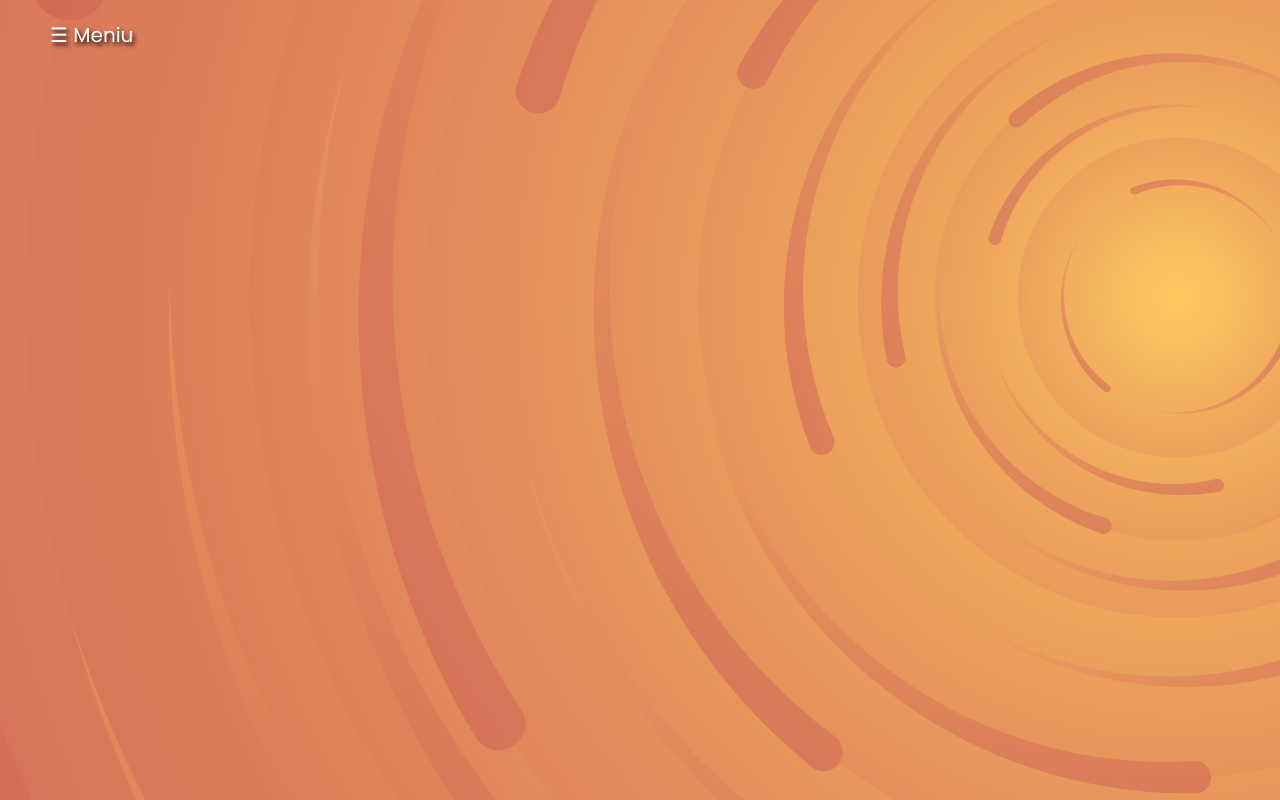
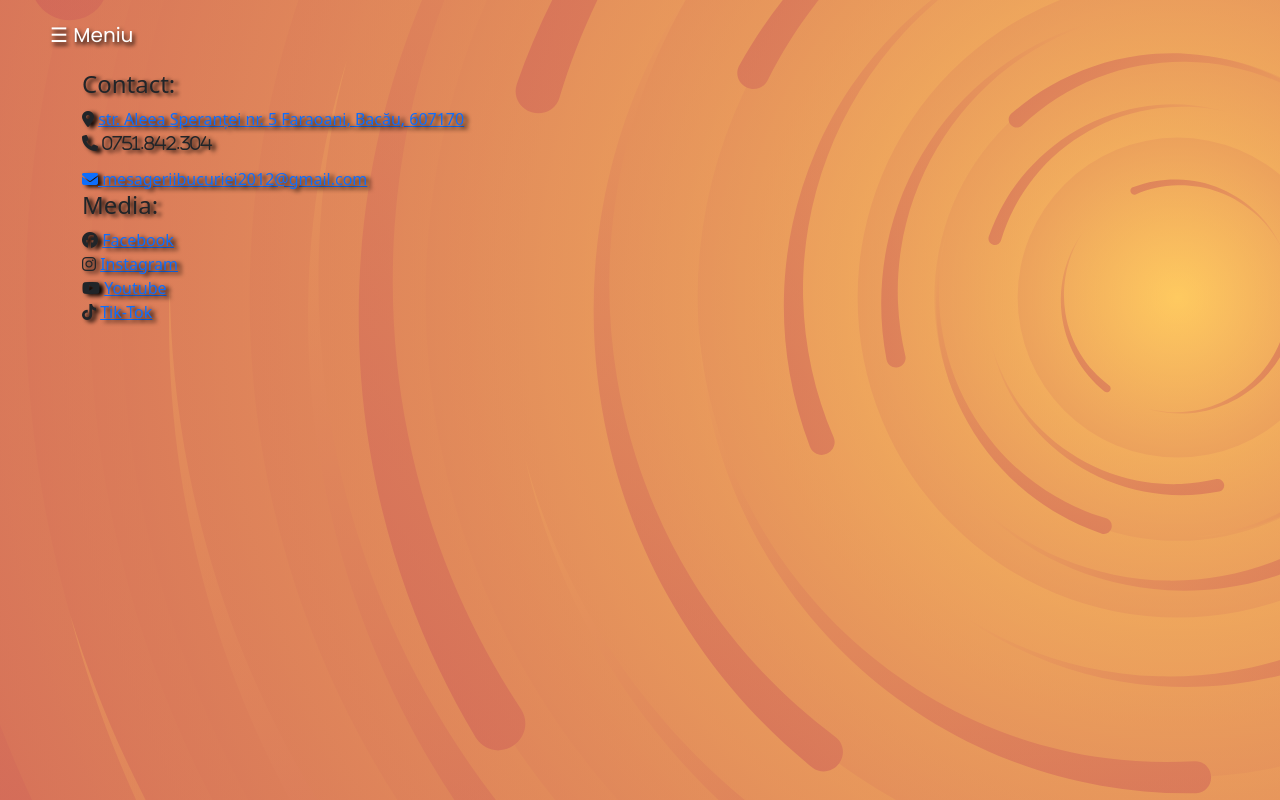
Before and after one commit to iulianduma/FR-IOC-ECHIPA1, a plain HTML site: page Proiect IOC/contact.html in a window 1280 px wide. Drawn offline with nearby package versions, Linux system fonts and the light colour scheme; a web font is replaced by a local one.

Commit message:
Add files via upload
pagina contact gata

```diff
--- a/Proiect IOC/contact.html
+++ b/Proiect IOC/contact.html
@@ -9,6 +9,7 @@
         <link rel="stylesheet" type="text/css" href="css/index.css">
         <link rel="stylesheet" type="text/css" href="css/contact.css">
 
+        <link rel="stylesheet" href="https://cdnjs.cloudflare.com/ajax/libs/font-awesome/6.6.0/css/all.min.css" integrity="sha512-Kc323vGBEqzTmouAECnVceyQqyqdsSiqLQISBL29aUW4U/M7pSPA/gEUZQqv1cwx4OnYxTxve5UMg5GT6L4JJg==" crossorigin="anonymous" referrerpolicy="no-referrer" />
         <link rel="icon" href="imagini/favicon.ico" type="image/x-icon">
         <link href="https://cdn.jsdelivr.net/npm/bootstrap@5.0.2/dist/css/bootstrap.min.css" rel="stylesheet" integrity="sha384-EVSTQN3/azprG1Anm3QDgpJLIm9Nao0Yz1ztcQTwFspd3yD65VohhpuuCOmLASjC" crossorigin="anonymous">
         <script src="https://cdn.jsdelivr.net/npm/bootstrap@5.0.2/dist/js/bootstrap.bundle.min.js" integrity="sha384-MrcW6ZMFYlzcLA8Nl+NtUVF0sA7MsXsP1UyJoMp4YLEuNSfAP+JcXn/tWtIaxVXM" crossorigin="anonymous"></script>
@@ -35,10 +36,47 @@
                 </div>
             </label>
         </div>
-
+    </head>
     <body>
 <!-- Continut Pagina  -->
+        <div class="container">
+            <div class="Contact">
+                <h4>Contact:</h4>
+            </div>
+            <div class="locatie">
+                <i class="fa-solid fa-location-dot"></i>
+                <a href="https://www.google.de/maps/place/Aleea+Speran%C8%9Bei+5,+Faraoani+607170,+Rom%C3%A2nia/@46.4332089,26.884868,17z/data=!3m1!4b1!4m5!3m4!1s0x40b50cad580ffe47:0xd114c1340483ebfd!8m2!3d46.4332052!4d26.8874429?entry=ttu&g_ep=EgoyMDI0MTAyMC4xIKXMDSoASAFQAw%3D%3D">str. Aleea Speranței nr. 5 Faraoani, Bacău, 607170</a>
+            </div>
+            <div class="telefon">
+                <i class="fa-solid fa-phone"></i>
+                <p class="fa-regular">0751.842.304 </p>
+            </div>
+            <div class="email">
+                <a href="mailto:mesageriibucuriei2012@gmail.com"><i class="fa-solid fa-envelope"></i>
+                mesageriibucuriei2012@gmail.com </a>
+            </div>
 
+
+            <div class="Media">
+                <h4>Media:</h4>
+            </div>
+            <div class="facebook">
+                <i class="fa-brands fa-facebook"></i>
+                <a href="https://www.facebook.com/asociatiamb/" target="_blank"> Facebook</a>
+            </div>
+            <div class="instagram">
+                <i class="fa-brands fa-instagram"></i>
+                <a href="https://www.instagram.com/asociatiamesagerii/" target="_blank">Instagram</a>
+            </div>
+            <div class="youtube">
+                <i class="fa-brands fa-youtube"></i>
+                <a href="https://www.youtube.com/@AsociatiaMesageriiBucuriei" target="_blank">Youtube</a>
+            </div>
+            <div class="tik-tok">
+                <i class="fa-brands fa-tiktok"></i>
+                <a href="https://www.tiktok.com/@mesagerii.bucuriei" target="_blank">Tik-Tok</a>
+            </div>
+        </div>
     </body>
 
 
```
